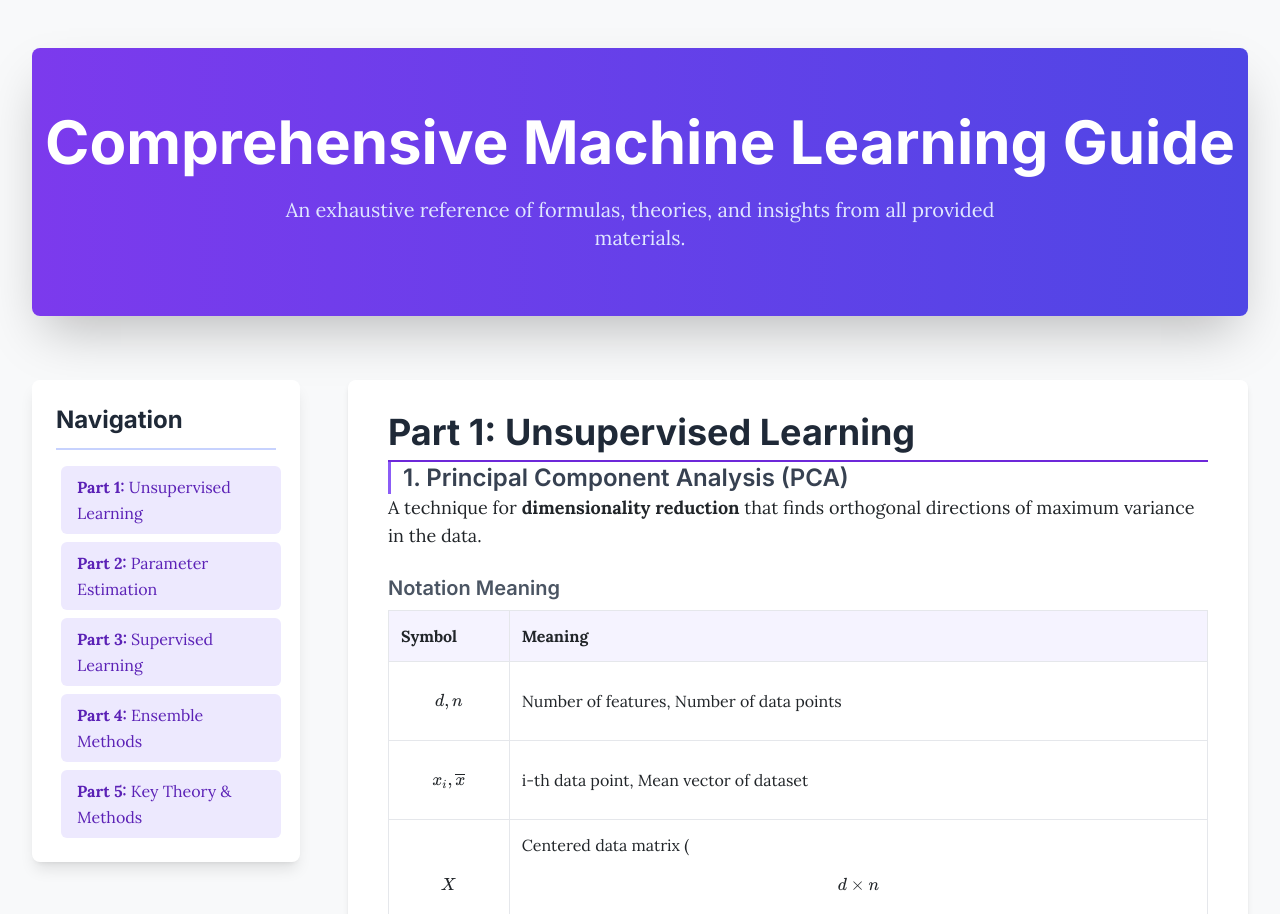
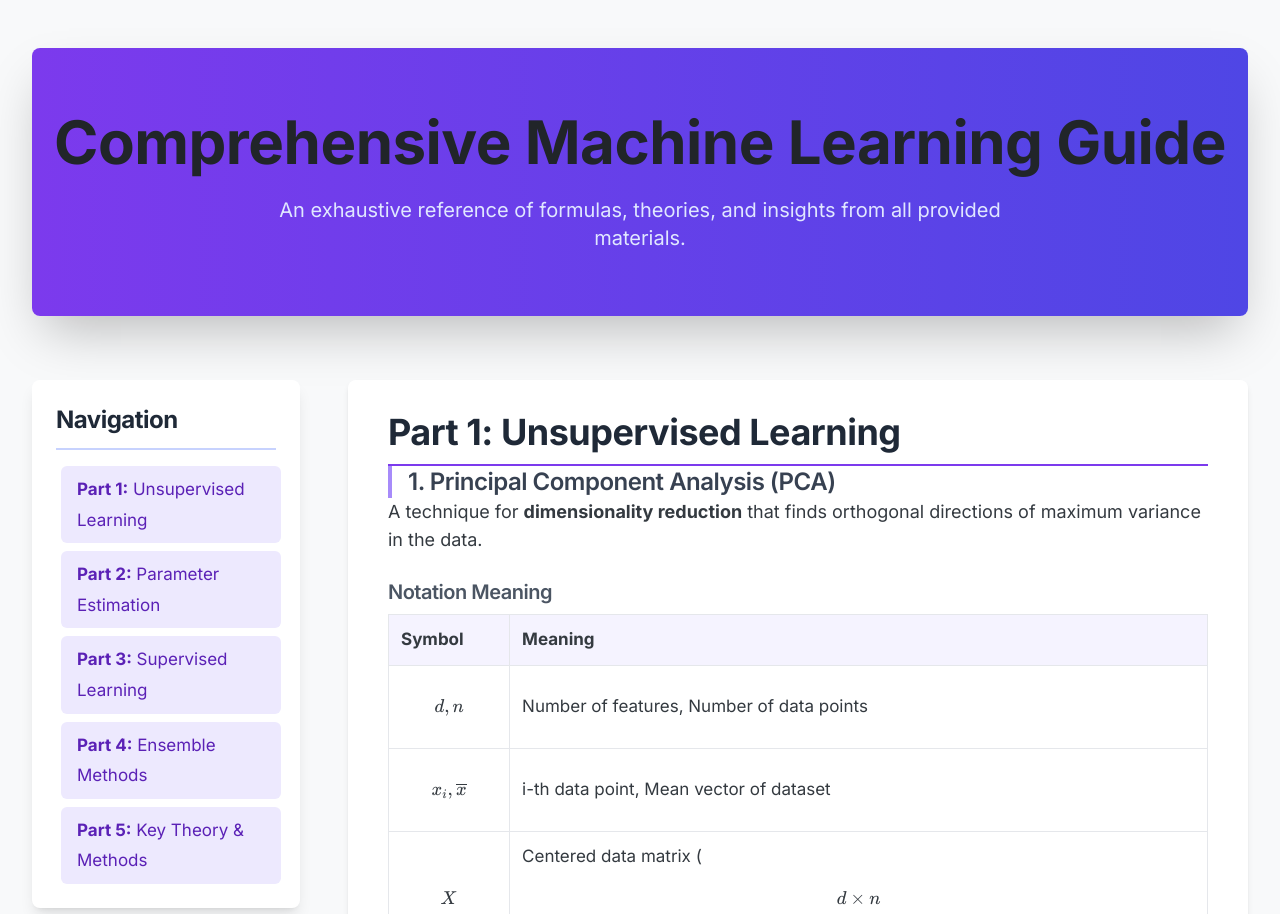
Before and after one commit to 24F2007692/MLT-1-12-RevisionNotes.github.io, a plain HTML site: page index.html in a window 1280 px wide. Shown: the top 914 px of the page. Drawn offline with nearby package versions, Linux system fonts and the light colour scheme.

Commit message:
update in text styles

```diff
--- a/index.html
+++ b/index.html
@@ -10,32 +10,40 @@
     <script src="https://cdn.jsdelivr.net/npm/katex@0.16.9/dist/contrib/auto-render.min.js" xintegrity="sha384-+VBxd3r6XgURycqtZ117nYw44OOcIax56Z4dCRWbxyPt0Koah1uHoK0o4+/RRE05" crossorigin="anonymous"></script>
 
     <style>
-        @import url('https://fonts.googleapis.com/css2?family=Inter:wght@400;500;600;700&family=Lora:ital,wght@0,400..700;1,400..700&display=swap');
+        @import url('https://fonts.googleapis.com/css2?family=Inter:wght@400;500;600;700&display=swap');
 
         body {
-            font-family: 'Lora', serif;
+            font-family: 'Inter', sans-serif;
             background-color: #f8f9fa;
-            color: #212529;
+            color: #343a40; /* Softer black for body text */
+            font-size: 17px; /* Slightly larger base font size */
         }
 
         .katex { font-size: 1.1em !important; }
 
         h1, h2, h3, h4, h5, h6 {
             font-family: 'Inter', sans-serif;
+            color: #212529; /* Darker text for headings */
+            letter-spacing: -0.5px;
+        }
+
+        p, li {
+            line-height: 1.8; /* Increased line height for readability */
         }
 
         h2 {
-            border-bottom: 2px solid #6d28d9;
-            padding-bottom: 0.5rem;
-            margin-top: 3rem;
-            margin-bottom: 1.5rem;
+            border-bottom: 2px solid #7c3aed;
+            padding-bottom: 0.75rem;
+            margin-top: 3.5rem;
+            margin-bottom: 2rem;
         }
 
         h3 {
-            margin-top: 2.5rem;
-            margin-bottom: 1.25rem;
-            border-left: 3px solid #8b5cf6;
-            padding-left: 0.75rem;
+            margin-top: 3rem;
+            margin-bottom: 1.5rem;
+            border-left: 4px solid #a78bfa;
+            padding-left: 1rem;
+            font-weight: 600;
         }
 
         .content-section {
@@ -74,7 +82,7 @@
         }
     </style>
 </head>
-<body class="antialiased leading-relaxed">
+<body class="antialiased">
 
     <div class="container mx-auto px-4 sm:px-6 lg:px-8 py-8 md:py-12">
         <header class="text-center mb-16 py-16 bg-gradient-to-r from-violet-600 to-indigo-600 rounded-lg shadow-2xl text-white">
```
